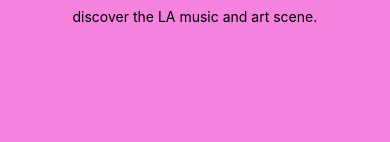
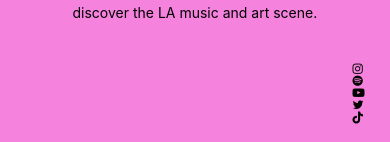
Before and after one commit to uclaradio/NativeRadio, a React Native app: screen / in a window 390 px wide. Shown: the part 699-841 px from the top of the page. Built offline with nearby package versions, Linux system fonts and the light colour scheme.

Commit message:
Updated animation & adding/linking socials icons

```diff
--- a/src/components/Fade.js
+++ b/src/components/Fade.js
@@ -4,19 +4,38 @@ import React, {useRef, useEffect} from 'react';
 //Logo Animation
 const Fade = props => {
     const fadeAnim = useRef(new Animated.Value(0)).current;
+    const spinValue = useRef(new Animated.Value(0)).current;
+    const interpolation = spinValue.interpolate({
+      inputRange: [0,1],
+      outputRange: ['0deg', '720deg'],
+    });
 
     useEffect(() => {
       Animated.sequence([
+        Animated.parallel([
           Animated.timing(fadeAnim, {
             toValue: 1,
             duration: 2500,
             useNativeDriver: true,
-        }), //.start(); //,
+          }),
+          Animated.timing(spinValue, {
+            toValue: 1,
+            duration: 3500,
+            useNativeDriver: true,
+          }),
+         ]),
+        Animated.parallel([
+          Animated.timing(spinValue, {
+            toValue: 2,
+            duration: 3500,
+            useNativeDriver: true,
+          }),
           Animated.timing(fadeAnim, {
             toValue: 0,
             duration: 2500,
             useNativeDriver: true,
           })
+        ])
       ]).start();
     }, [fadeAnim]);
 
@@ -26,6 +45,9 @@ const Fade = props => {
              style={{
                ...props.style,
                opacity: fadeAnim,
+               transform: [
+                {rotate: interpolation}
+               ]
              }}>
              {props.children}
            </Animated.View>
--- a/src/screens/AboutUs.js
+++ b/src/screens/AboutUs.js
@@ -1,10 +1,28 @@
-import React from "react"
-import {Text, View, StyleSheet} from "react-native"
+import React, {useCallback} from "react"
+import { Text, View, StyleSheet, Linking } from "react-native"
+
+import FaInstagram from "@expo/vector-icons/FontAwesome";
+import FaSpotify from "@expo/vector-icons/FontAwesome";
+import FaYoutube from "@expo/vector-icons/FontAwesome";
+import FaTwitter from "@expo/vector-icons/FontAwesome";
+import FaTiktok from "@expo/vector-icons/FontAwesome5";
 
 /*
   -- DOCUMENTATION --
 */
+
 const AboutUsScreen = (props) => {
+  const instaLink = "https://www.instagram.com/uclaradio/";
+  const spotifyLink =  "https://open.spotify.com/user/uclaradio"; //https://open.spotify.com/user/uclaradio?si=fd25ac77dcbf4f50&nd=1"
+  const twitterLink = "https://twitter.com/UCLAradio";
+  const youtubeLink = "https://www.youtube.com/@UCLARadio";
+  const tiktokLink = "https://www.tiktok.com/@uclaradio";
+
+  const openSocials = (url) => {
+    console.log(url);
+    Linking.openURL(url);
+  };
+
 return (
     <View style={styles.container}>
         <Text style={styles.header}>Who We Are</Text>
@@ -13,11 +31,22 @@ return (
             While our primary focus is delivering original and diverse radio content, UCLA Radio members work on art, design, web development,
             marketing, photography, audio production, and more. Our station strives to promote a safe, inclusive music scene and provide a community for innovative,
             motivated students from different majors and backgrounds to explore their creativity, build practical skills, and discover the LA music and art scene.
-        </Text>
+       </Text>
+       <View style={styles.buttons}>
+        <FaInstagram name ='instagram' onPress= {() =>openSocials(instaLink)}/>
+        <FaSpotify name ='spotify' onPress= {() =>openSocials(spotifyLink)}/>
+        <FaYoutube name ='youtube-play' onPress= {() =>openSocials(youtubeLink)}/>
+        <FaTwitter name ='twitter' onPress= {() =>openSocials(twitterLink)}/>
+        <FaTiktok name ='tiktok' onPress= {() =>openSocials(tiktokLink)}/>
+       </View>
     </View>
+
 )}
 
 const styles = StyleSheet.create({
+    buttons: {
+      marginLeft: '95%',
+    },
     container: {
       flex: 1,
       padding: 20,
--- a/src/screens/FadeScreen.js
+++ b/src/screens/FadeScreen.js
@@ -7,7 +7,7 @@ const FadeScreen = (props) => {
         <View>
             <Fade
             style={styles.topHalf}>
-            <Image source={require('../../assets/Logo.png')} style={styles.logo} />
+            <Image source={require('../../assets/record.png')} style={styles.logo}/>
             </Fade>
         </View>
     );
@@ -15,14 +15,15 @@ const FadeScreen = (props) => {
 
 const styles = StyleSheet.create({
     topHalf: {
+      marginTop: "25%",
       flex: 0.5,
       justifyContent: 'center',
       alignItems: 'center',
       width: '100%',
     },
     logo: {
-      width: 200,
-      height: 200,
+      width: 600,
+      height: 600,
       resizeMode: 'contain',
     },
   });
```
Also changed, not shown: assets/record.png (added). Lines whose indentation alone changed are shown as unchanged.
